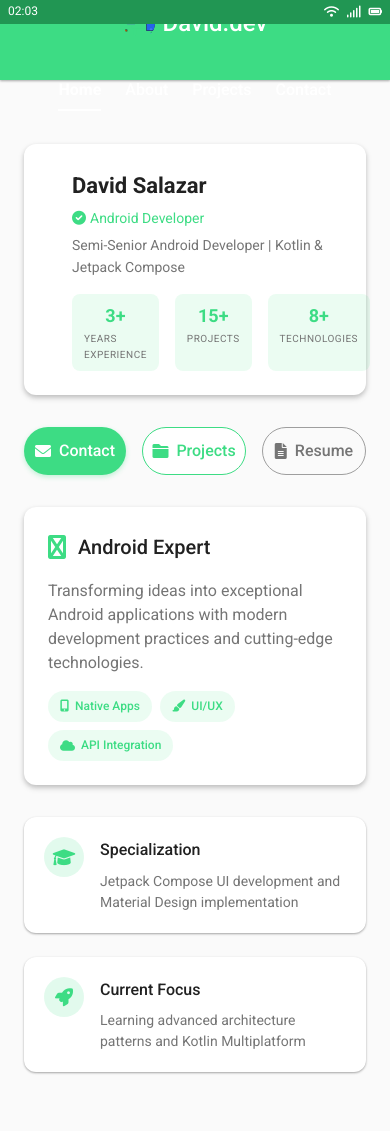
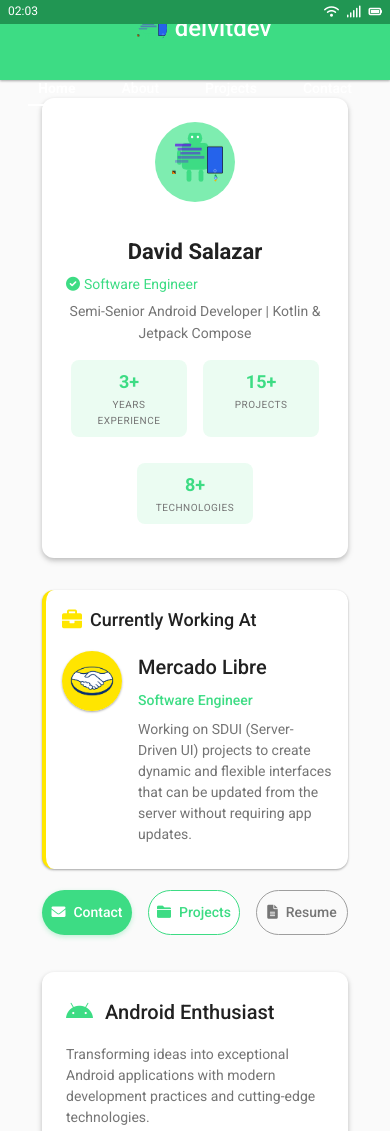
Before and after one commit to deivitdev/landingpage, a website: page index.html in a window 390 px wide. Shown: the top 1131 px of the page. Drawn offline with Linux system fonts and the light colour scheme.

Commit message:
Add files via upload

```diff
--- a/index.html
+++ b/index.html
@@ -3,7 +3,7 @@
 <head>
     <meta charset="UTF-8">
     <meta name="viewport" content="width=device-width, initial-scale=1.0">
-    <title>David Salazar - Android Developer</title>
+    <title>David Salazar - Software Engineer</title>
     <link rel="stylesheet" href="styles.css">
     <link rel="stylesheet" href="https://cdnjs.cloudflare.com/ajax/libs/font-awesome/6.0.0/css/all.min.css">
     <link href="https://fonts.googleapis.com/css2?family=Roboto:wght@300;400;500;700&display=swap" rel="stylesheet">
@@ -26,7 +26,7 @@
         <div class="nav-content">
             <div class="app-icon">
                 <img src="images/android-dev.svg" alt="App Icon" class="small-icon">
-                <span>David.dev</span>
+                <span>deivitdev</span>
             </div>
             <div class="side-nav">
                 <a href="#home" class="nav-link">Home</a>
@@ -48,7 +48,7 @@
                     </div>
                     <div class="profile-info">
                         <h1>David Salazar</h1>
-                        <p class="verified"><i class="fas fa-check-circle"></i> Android Developer</p>
+                        <p class="verified"><i class="fas fa-check-circle"></i> Software Engineer</p>
                         <p class="user-bio">Semi-Senior Android Developer | Kotlin & Jetpack Compose</p>
                         <div class="profile-stats">
                             <div class="stat-item">
@@ -62,6 +62,23 @@
                             <div class="stat-item">
                                 <span class="stat-number">8+</span>
                                 <span class="stat-label">Technologies</span>
+                            </div>
+                        </div>
+                    </div>
+                </div>
+
+                <div class="current-job-card">
+                    <div class="job-header">
+                        <i class="fas fa-briefcase"></i>
+                        <h3>Currently Working At</h3>
+                    </div>
+                    <div class="job-content">
+                        <div class="company-info">
+                            <img src="images/mercado-libre-logo.webp" alt="MercadoLibre" class="company-logo">
+                            <div class="company-details">
+                                <h4>Mercado Libre</h4>
+                                <p class="job-title">Software Engineer</p>
+                                <p class="job-description">Working on SDUI (Server-Driven UI) projects to create dynamic and flexible interfaces that can be updated from the server without requiring app updates.</p>
                             </div>
                         </div>
                     </div>
@@ -84,8 +101,8 @@
 
                 <div class="featured-card">
                     <div class="card-header">
-                        <i class="fas fa-android android-icon"></i>
-                        <h3>Android Expert</h3>
+                        <i class="fab fa-android android-icon"></i>
+                        <h3>Android Enthusiast</h3>
                     </div>
                     <p>Transforming ideas into exceptional Android applications with modern development practices and cutting-edge technologies.</p>
                     <div class="card-badges">
--- a/styles.css
+++ b/styles.css
@@ -123,6 +123,7 @@
     gap: var(--spacing-unit);
     font-weight: 500;
     font-size: 18px;
+    margin-left: 16px;
 }
 
 .small-icon {
@@ -1271,24 +1272,261 @@
     color: var(--primary-color);
 }
 
+/* Current Job Card */
+.current-job-card {
+    background: var(--card-color);
+    border-radius: 12px;
+    box-shadow: var(--elevation-1);
+    padding: calc(var(--spacing-unit) * 2);
+    margin: calc(var(--spacing-unit) * 2) 0;
+    position: relative;
+    overflow: hidden;
+    transition: var(--transition-normal);
+    border-left: 4px solid #FFE600; /* Color amarillo de Mercado Libre */
+}
+
+.current-job-card:hover {
+    box-shadow: var(--elevation-2);
+    transform: translateY(-2px);
+}
+
+.job-header {
+    display: flex;
+    align-items: center;
+    gap: var(--spacing-unit);
+    margin-bottom: var(--spacing-unit);
+    color: var(--text-primary);
+}
+
+.job-header i {
+    color: #FFE600; /* Color amarillo de Mercado Libre */
+    font-size: 20px;
+}
+
+.job-header h3 {
+    margin: 0;
+    font-size: 18px;
+    font-weight: 500;
+}
+
+.job-content {
+    padding: var(--spacing-unit) 0;
+}
+
+.company-info {
+    display: flex;
+    align-items: flex-start;
+    gap: calc(var(--spacing-unit) * 2);
+}
+
+.company-logo {
+    width: 60px;
+    height: 60px;
+    border-radius: 50%;
+    object-fit: cover;
+    background-color: #fff;
+    padding: 0;
+    box-shadow: var(--elevation-1);
+}
+
+.company-details {
+    flex: 1;
+}
+
+.company-details h4 {
+    margin: 0 0 6px 0;
+    font-size: 20px;
+    font-weight: 500;
+    color: var(--text-primary);
+}
+
+.job-title {
+    color: var(--primary-color);
+    font-weight: 500;
+    margin: 0 0 8px 0;
+}
+
+.job-description {
+    color: var(--text-secondary);
+    margin: 0;
+    line-height: 1.5;
+    font-size: 14px;
+}
+
 /* Responsive Design */
+
+/* Large Tablets and Small Desktops */
+@media (max-width: 1024px) {
+    .section-content {
+        padding: calc(var(--spacing-unit) * 2);
+    }
+
+    .action-buttons {
+        flex-wrap: wrap;
+        justify-content: center;
+    }
+
+    .dual-cards {
+        flex-direction: column;
+    }
+
+    .mini-card {
+        width: 100%;
+        margin-bottom: var(--spacing-unit);
+    }
+}
+
+/* Tablets and Large Phones */
 @media (max-width: 768px) {
+    :root {
+        --spacing-unit: 10px;
+    }
+
+    body {
+        font-size: 14px;
+    }
+
+    .status-bar {
+        padding: 8px;
+    }
+
+    .status-bar .time {
+        font-size: 12px;
+    }
+
+    .app-navbar {
+        padding: 8px 12px;
+    }
+
     .nav-content {
         flex-direction: column;
-        gap: 1rem;
+        gap: 0.8rem;
     }
 
-    .nav-links {
-        flex-direction: column;
-        gap: 1rem;
+    .side-nav {
+        width: 100%;
+        justify-content: space-between;
     }
 
-    .hero h1 {
-        font-size: 2.5rem;
+    .nav-link {
+        font-size: 14px;
+        padding: 6px 10px;
     }
 
-    .about-content,
-    .contact-content {
+    .profile-header {
+        flex-direction: column;
+        align-items: center;
+        text-align: center;
+    }
+
+    .profile-image {
+        margin-bottom: var(--spacing-unit);
+    }
+
+    .profile-stats {
+        justify-content: center;
+    }
+
+    .featured-card {
+        margin: calc(var(--spacing-unit) * 2) 0;
+    }
+
+    .action-btn {
+        width: 100%;
+        margin: 5px 0;
+    }
+
+    /* Tech stack adjustments */
+    .tech-grid {
+        justify-content: center;
+    }
+
+    .tech-item {
+        margin: 8px;
+    }
+
+    /* Settings and app items adjustments */
+    .settings-item {
+        flex-direction: column;
+        align-items: center;
+        text-align: center;
+        padding: calc(var(--spacing-unit) * 1.5);
+    }
+
+    .setting-icon {
+        margin-bottom: 15px;
+        margin-right: 0;
+    }
+
+    .app-item {
+        flex-direction: column;
+    }
+
+    .app-icon-container {
+        margin-right: 0;
+        margin-bottom: 15px;
+    }
+
+    .app-details {
+        width: 100%;
+    }
+
+    /* Contact methods adjustments */
+    .contact-methods {
         grid-template-columns: 1fr;
     }
 }
+
+/* Small Phones */
+@media (max-width: 480px) {
+    :root {
+        --spacing-unit: 8px;
+    }
+
+    .content-section {
+        padding: 10px;
+    }
+
+    .section-content {
+        padding: var(--spacing-unit);
+    }
+
+    h1 {
+        font-size: 24px;
+    }
+
+    h2 {
+        font-size: 20px;
+    }
+
+    h3 {
+        font-size: 18px;
+    }
+
+    .profile-stats {
+        flex-wrap: wrap;
+    }
+
+    .stat-item {
+        width: 45%;
+        margin-bottom: 10px;
+    }
+
+    .card-badges {
+        flex-wrap: wrap;
+    }
+
+    .badge {
+        margin-bottom: 5px;
+    }
+
+    .contact-profile {
+        flex-direction: column;
+        align-items: center;
+        text-align: center;
+    }
+
+    .contact-details {
+        margin-top: 10px;
+    }
+}
```
Also changed, not shown: images/mercado-libre-logo.webp (added).
